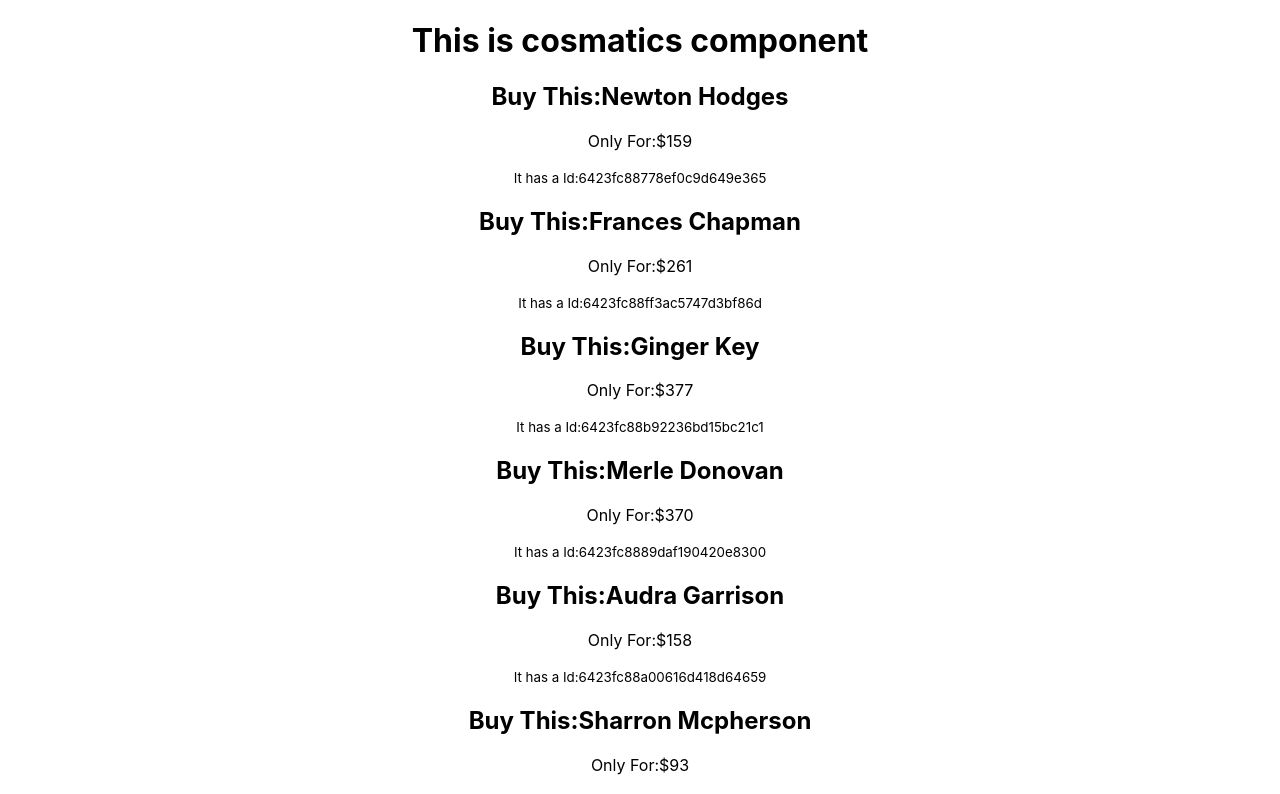
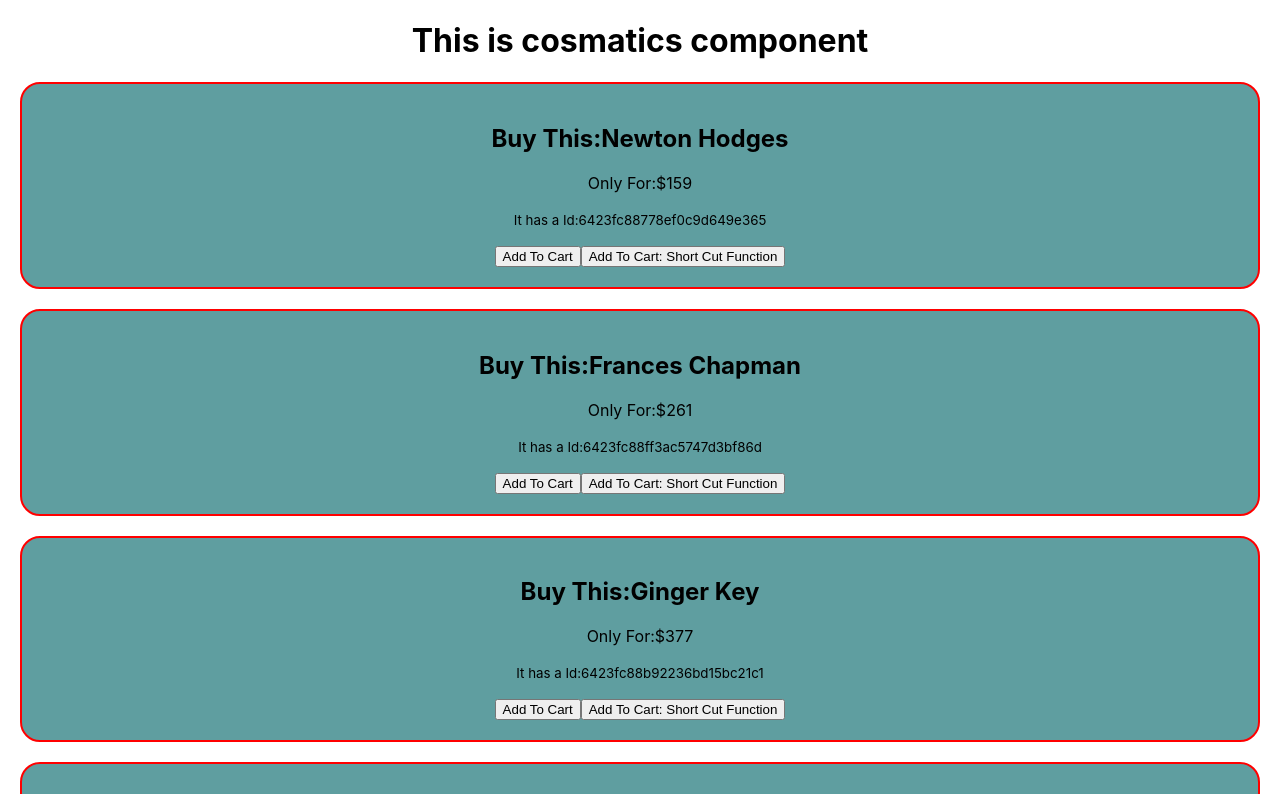
Before and after one commit to shimul-das/React-Basic-Project, a React (Create React App) app in the folder react-storage-and-handaler/: page / in a window 1280 px wide. Shown: the top 794 px of the page. Built offline with nearby package versions, Linux system fonts and the light colour scheme.

Commit message:
event handler to add product in cart

```diff
--- a/react-storage-and-handaler/src/components/cosmatic/Cosmatic.js
+++ b/react-storage-and-handaler/src/components/cosmatic/Cosmatic.js
@@ -1,13 +1,19 @@
 import React from 'react'
-
+import './cosmatic.css'
 const Cosmatic = (props) => {
     // Here need Destucturing to remove long variable pass in element
     const {name,price,id}=props.cosmatic
+    const addtoProduct=(id)=>{
+        console.log('Product Added',id)
+    }
+    const addToCartWithParameter=()=>addtoProduct(id);
   return (
-    <div>
+    <div className='product'>
         <h2>Buy This:{name}</h2>
         <p>Only For:${price}</p>
         <p><small>It has a Id:{id}</small></p>
+        <button onClick={addToCartWithParameter}>Add To Cart</button>
+        <button onClick={()=>addtoProduct(id)}>Add To Cart: Short Cut Function</button>
     </div>
   )
 }
--- /dev/null
+++ b/react-storage-and-handaler/src/components/cosmatic/cosmatic.css
@@ -0,0 +1,8 @@
+.product{
+    background-color: cadetblue;
+    margin: 20px;
+    padding: 20px;
+    color: black;
+    border: 2px solid red;
+    border-radius: 20px;
+}
```
